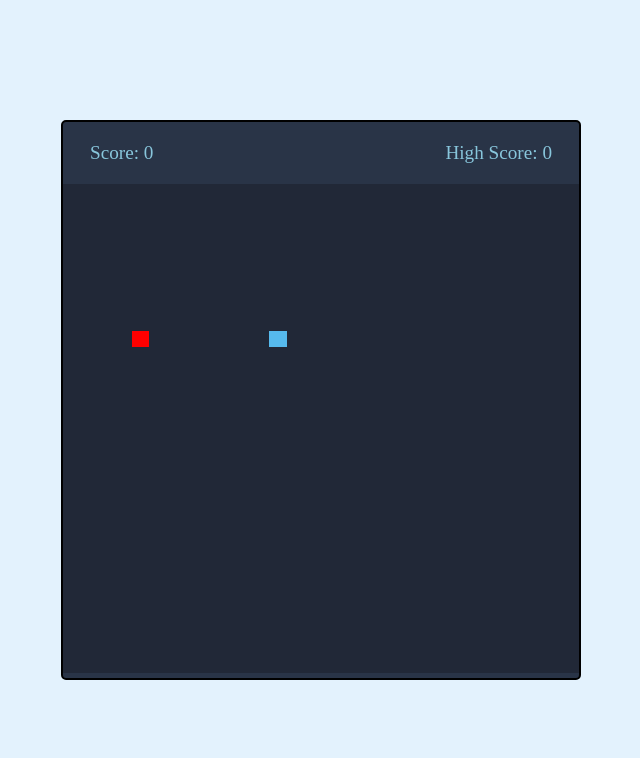
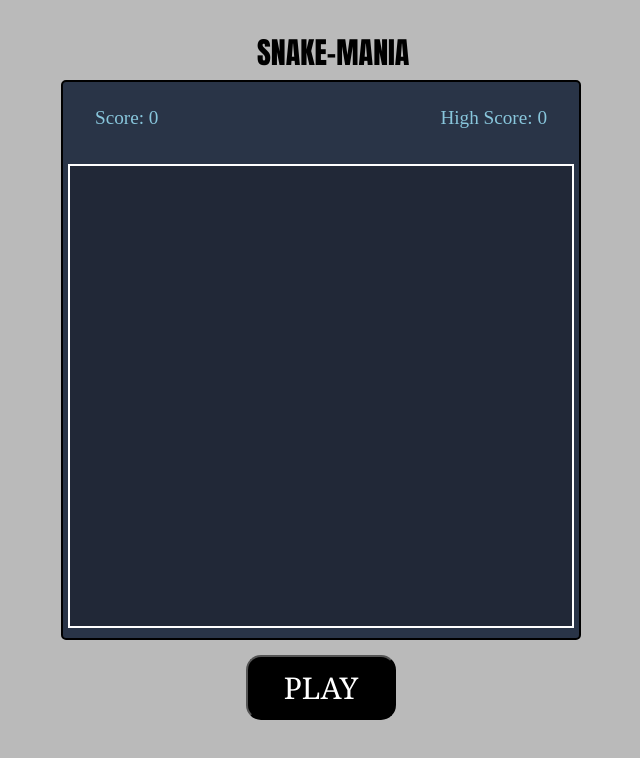
Before and after one commit to KARTHICKNARAYANAN-M/SNAKE-MANIA-GAME, a plain HTML site: page index.html in a window 1280 px wide. Shown: the whole page, without its empty margins (319-959 px from the left). Drawn offline with Linux system fonts and the light colour scheme.

Commit message:
initial commit

```diff
--- a/index.html
+++ b/index.html
@@ -9,6 +9,7 @@
     <script src="script.js" defer></script>
 </head>
 <body>
+    <p>SNAKE-MANIA</p>
     <div class="wrapper">
         <div class="gamedetails">
             <span class="score">Score:  0</span>
@@ -20,5 +21,6 @@
 
         </div>
     </div>
+    <button value="play" onclick="play()">PLAY</button>
 </body>
 </html>
--- a/script.js
+++ b/script.js
@@ -14,6 +14,12 @@ let snakebody=[];
 let setIntervalId;
 let score=0;
 let highscore=localStorage.getItem("high-score")||0;
+const audio3=new Audio("gameendedeffect.mp3");
+const audio4=new Audio("touchaudio.mpeg");
+
+function play()
+{
+    audio4.play();
 
 
 const changeFoodPosition = () =>
@@ -25,9 +31,12 @@ const changeFoodPosition = () =>
 
 const handleGameOver =()=>
 {
+    audio3.play();
     clearInterval(setIntervalId);
-    alert("Game Over Press Ok to replay....");
     location.reload();
+    alert("Game Ended Press Ok to replay....");
+
+
 }
 
 const changeDirection =(e) =>
@@ -66,14 +75,16 @@ const initGame=()=>
     if(snakeX === foodX &&snakeY==foodY)
     {
         changeFoodPosition();
+        var audio=new Audio("audiosound.mp3");
+        audio.play();
         snakebody.push([foodX,foodY]);
         score++;
 
-        highscore=score>=highscore?score:highscore;
+        highscore=score>highscore?score:highscore;
         localStorage.setItem("high-score",highscore);
 
         scoreElement.innerText=`Score: ${score}`;
-        highscoreElement.innerText=`Score: ${score}`;
+        highscoreElement.innerText=`High-Score: ${highscore}`;
     }
 
 
@@ -88,14 +99,18 @@ const initGame=()=>
 
     if(snakeX<=0||snakeX>30 ||snakeY<=0 ||snakeY>30)
     {
+        audio3.play();
         gameover=true;
+
     }
 
     for (let i = 0; i < snakebody.length; i++) {
         htmlMarkup+=`<div class="head" style="grid-area: ${snakebody[i][1]} / ${snakebody[i][0]} "></div>`;
-        if(i !== 0 &&snakebody[0][1] === snakebody[i][1] || snakebody[0][0] === snakebody[i][0])
+        if(i !== 0 &&snakebody[0][1] === snakebody[i][1] && snakebody[0][0] === snakebody[i][0])
         {
             gameover=true;
+
+
         }
 
     }
@@ -110,3 +125,5 @@ const initGame=()=>
 setIntervalId=setInterval(initGame(),130);
 
 document.addEventListener("keydown",changeDirection);
+
+}
--- a/style.css
+++ b/style.css
@@ -11,7 +11,7 @@ body
     align-items: center;
     justify-content: center;
     min-height: 100vh;
-    background: #E3F2FD;
+    background:rgba(0, 0, 0, 0.27);
     flex-direction: column;
 }
 
@@ -26,7 +26,18 @@ body
     border-radius: 5px;
     border: 2px solid black;
     box-shadow: -8px -8px 15px (black);
+    padding: 5px;
 
+}
+
+ p
+{
+    color:black;
+    position: absolute;
+    top:30px;
+    left:45%;
+    font-family: Impact, Haettenschweiler, 'Arial Narrow Bold', sans-serif;
+    font-size: 30px;
 }
 
 .gamedetails
@@ -37,6 +48,7 @@ body
     padding: 20px 27px;
     display: flex;
     justify-content: space-between;
+    margin-bottom: 15px;
 
 
 }
@@ -44,10 +56,11 @@ body
 .playboard
 {
     width: 100%;
-    height: 88%;
+    height: 85%;
     background: #212837;
     display: grid;
     grid-template: repeat(30, 1fr)/ repeat(30, 1fr);
+    border: 2px solid white;
 
 }
 .playboard .food
@@ -60,3 +73,15 @@ body
 {
     background-color: red;
 }
+
+button
+{
+    color: white;
+    background-color: black;
+    width: 150px;
+    font-size: 30px;
+    border-radius: 15px;
+    padding: 10px;
+    margin-top: 15px;
+    font-family:Cambria, Cochin, Georgia, Times, 'Times New Roman', serif
+}
```
Also changed, not shown: 4 other files.
